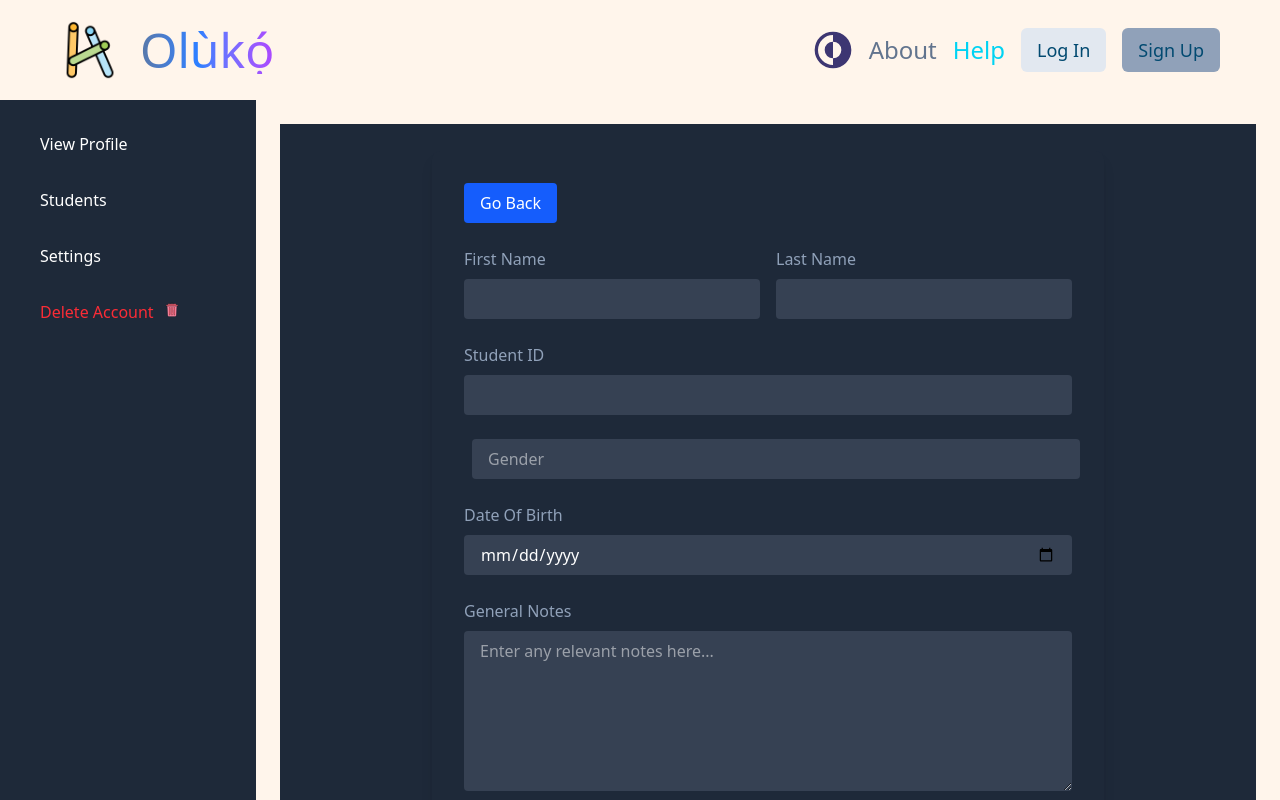
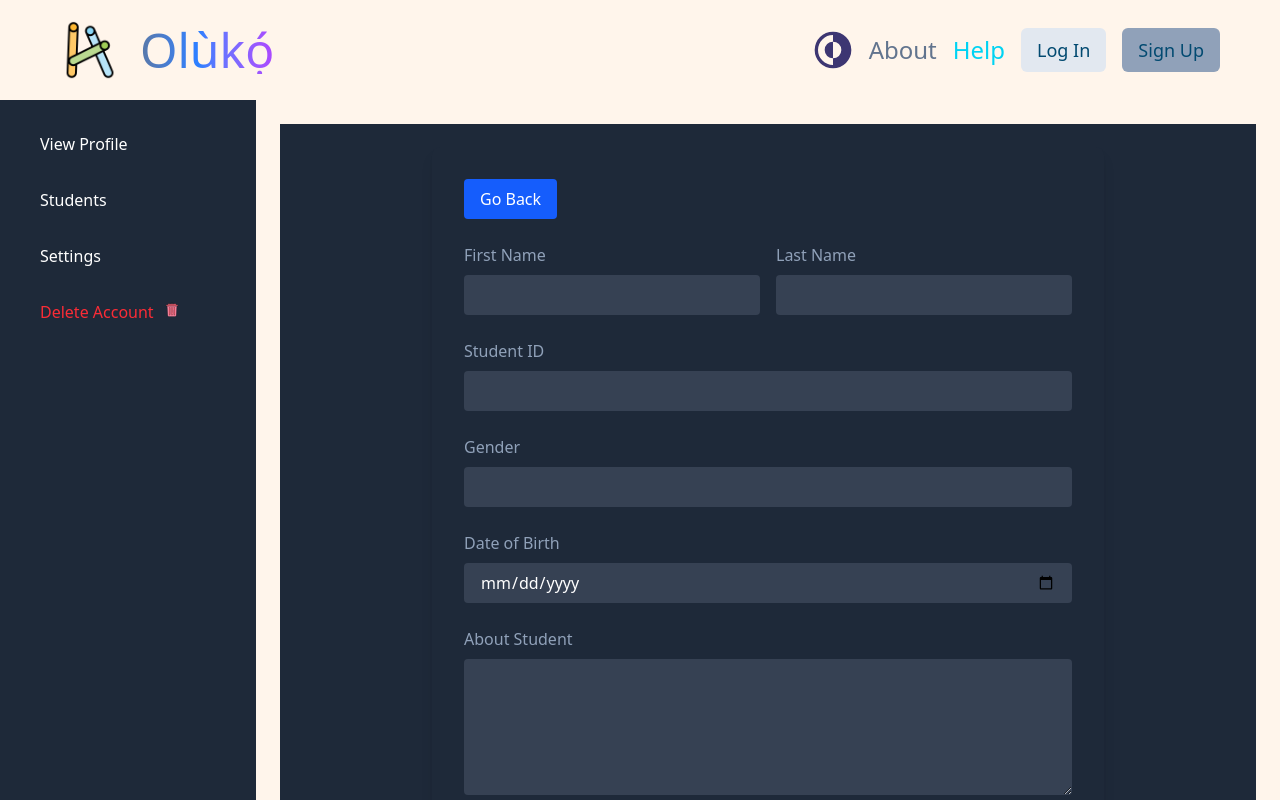
Before and after one commit to Ibadan-boy/olukor, a React (Vite) app: page /dashboard/addstudent in a window 1280 px wide. Shown: the top 800 px of the page. Built offline with nearby package versions, Linux system fonts and the light colour scheme; no server answers.

Commit message:
fixed some bugs

```diff
--- a/src/components/Forms/StdBiodata.jsx
+++ b/src/components/Forms/StdBiodata.jsx
@@ -1,85 +1,85 @@
-import { addDoc, collection, query, where, getDocs } from "firebase/firestore";
+import { addDoc, collection } from "firebase/firestore";
 import Button from "../UI/Button";
 import { database } from "../../services/firebase";
 import { useState } from "react";
 import { useNavigate } from "react-router-dom";
+import { auth } from "../../services/firebase";
 
 const StdBiodata = () => {
-  const [ isLoading, setIsLoading ] = useState();
+  const [isLoading, setIsLoading] = useState(false);
   const navigate = useNavigate();
 
-  const generalClasses = ["min-h-screen flex items-center justify-center bg-gray-800 text-white px-4",
-     "w-full max-w-2xl bg-gray-800 p-8 rounded-lg shadow-lg space-y-6",
-      "flex flex-col items-center space-y-4",
-       "w-32 h-32 rounded-full bg-gray-700 flex items-center justify-center overflow-hidden border-2 border-slate-500 shadow-md",
-        "cursor-pointer px-4 py-2 bg-blue-600 text-white rounded hover:bg-blue-800 transition text-sm",
-      "grid grid-cols-1 md:grid-cols-2 gap-4",
-    "block mb-2 text-slate-400",
-  "block mb-2 text-slate-400",
-  "w-full px-4 py-2 rounded bg-gray-700 focus:outline-none focus:ring-2 focus:ring-blue-500"]
-
-  async function handleStudentSubmit(event){
+  async function handleStudentSubmit(event) {
     event.preventDefault();
 
     const formData = new FormData(event.target);
     const allData = Object.fromEntries(formData.entries());
 
-    if(allData.firstName === "" || allData.lastName === ""){
+    if (allData.firstName === "" || allData.lastName === "") {
       alert("Add a student name");
       return;
     }
-    const studentId = allData.studentId;
-    const q = query(collection(database, "students"), where("studentId", "==", studentId));
-    const querySnapshot = await getDocs(q);
 
-    if (!querySnapshot.empty) {
-      alert("Student ID already exists. Please use a unique ID.");
+    const currentUser = auth.currentUser;
+    if (!currentUser) {
+      alert("User not signed in");
       return;
     }
 
-
-    try{
+    try {
       setIsLoading(true);
       await addDoc(collection(database, "students"), {
         ...allData,
-        createdAt: new Date()
-      })
-    } catch(err){
-      console.log(err)
-    } finally{
+        userId: currentUser.uid, // ✅ ADD THIS
+        createdAt: new Date(),
+      });
+      navigate("/dashboard/students");
+    } catch (err) {
+      console.error(err);
+    } finally {
       setIsLoading(false);
-      navigate('/dashboard/students')
     }
   }
 
-  if (isLoading) return <p className="bg-slate-800 min-h-screen flex items-center justify-center text-white text-xl">Adding student...</p>;
+  if (isLoading) {
+    return (
+      <p className="bg-slate-800 min-h-screen flex items-center justify-center text-white text-xl">
+        Adding student...
+      </p>
+    );
+  }
 
   return (
+    <div className="min-h-screen flex items-center justify-center bg-gray-800 text-white px-4">
+      <form
+        className="w-full max-w-2xl bg-gray-800 p-8 rounded-lg shadow-lg space-y-6"
+        onSubmit={handleStudentSubmit}
+      >
+        <button
+          type="button"
+          onClick={() => navigate("/dashboard/students")}
+          className="bg-blue-600 px-4 py-2 hover:bg-blue-800 cursor-pointer rounded"
+        >
+          Go Back
+        </button>
 
-    <div className= {generalClasses[0]}>
-
-      <form className={generalClasses[1]} onSubmit={handleStudentSubmit}>
-
-        <button type="button" className="bg-blue-600 px-4 py-2 hover:bg-blue-800 cursor-pointer rounded" onClick={()=> {navigate('/dashboard/students')}}>Go Back</button>
-
-        <div className={generalClasses[5]}>
+        <div className="grid grid-cols-1 md:grid-cols-2 gap-4">
           <div>
-            <label className={generalClasses[6]}>First Name</label>
+            <label className="block mb-2 text-slate-400">First Name</label>
             <input
               type="text"
-              className={generalClasses[8]}
               name="firstName"
               required
+              className="w-full px-4 py-2 rounded bg-gray-700"
             />
           </div>
-
           <div>
-            <label className={generalClasses[7]}>Last Name</label>
+            <label className="block mb-2 text-slate-400">Last Name</label>
             <input
               type="text"
-              className={generalClasses[8]}
               name="lastName"
               required
+              className="w-full px-4 py-2 rounded bg-gray-700"
             />
           </div>
         </div>
@@ -88,41 +88,44 @@ const StdBiodata = () => {
           <label className="block mb-2 text-slate-400">Student ID</label>
           <input
             type="text"
-            className={generalClasses[8]}
             name="studentId"
             required
+            className="w-full px-4 py-2 rounded bg-gray-700"
           />
         </div>
 
         <div>
-          <label className="m-2">
-            <input type="text" name="gender" placeholder="Gender" className = {generalClasses[8]} required/>
-          </label>
-        </div>
-
-        <div>
-          <label className="block mb-2 text-slate-400">Date Of Birth</label>
+          <label className="block mb-2 text-slate-400">Gender</label>
           <input
-            type="date"
-            className={generalClasses[8]}
-            name="dateOfBirth"
+            type="text"
+            name="gender"
             required
+            className="w-full px-4 py-2 rounded bg-gray-700"
           />
         </div>
 
         <div>
-          <label className="block mb-2 text-slate-400">General Notes</label>
+          <label className="block mb-2 text-slate-400">Date of Birth</label>
+          <input
+            type="date"
+            name="dateOfBirth"
+            required
+            className="w-full px-4 py-2 rounded bg-gray-700"
+          />
+        </div>
+
+        <div>
+          <label className="block mb-2 text-slate-400">About Student</label>
           <textarea
-            rows="6"
-            className={generalClasses[8]}
-            placeholder="Enter any relevant notes here..."
+            rows="5"
             name="about-student"
             required
+            className="w-full px-4 py-2 rounded bg-gray-700"
           ></textarea>
         </div>
 
         <div>
-            <Button color={'bg-blue-600 hover:bg-blue-800'}>Add Student</Button>
+          <Button color={"bg-blue-600 hover:bg-blue-800"}>Add Student</Button>
         </div>
       </form>
     </div>
--- a/src/components/StudentProfile.jsx
+++ b/src/components/StudentProfile.jsx
@@ -1,99 +1,73 @@
-import { onAuthStateChanged } from "firebase/auth";
+// pages/StudentProfile.jsx
+
+import { useParams } from "react-router-dom";
+import { useEffect, useState } from "react";
 import { doc, getDoc } from "firebase/firestore";
-import { useEffect, useState } from "react";
-import { auth, database } from "../services/firebase";
+import { database } from "../services/firebase";
 
 export default function StudentProfile() {
-  const [userData, setUserData] = useState(null);
+  const { id } = useParams();
+  const [student, setStudent] = useState(null);
   const [loading, setLoading] = useState(true);
 
   useEffect(() => {
-  const unsubscribe = onAuthStateChanged(auth, async (student) => {
-    if (student) {
+    async function fetchStudent() {
+      if (!id) {
+        console.warn("No student ID in URL.");
+        setLoading(false);
+        return;
+      }
+
       try {
-        const userRef = doc(database, "students", student.uid);
-        const docSnap = await getDoc(userRef);
+        const docRef = doc(database, "students", id);
+        const docSnap = await getDoc(docRef);
+
         if (docSnap.exists()) {
-          setUserData(docSnap.data());
+          setStudent(docSnap.data());
         } else {
-          console.log("No such document!");
+          console.log("Student not found.");
         }
-      } catch (error) {
-        console.error("Failed to fetch user data:", error);
+      } catch (err) {
+        console.error("Error fetching student profile:", err);
+      } finally {
+        setLoading(false);
       }
-    } else {
-      console.log("No user signed in");
     }
 
-    setLoading(false);
-  });
-
-  return () => unsubscribe();
-}, []);
-
-
-  console.log(userData);
+    fetchStudent();
+  }, [id]);
 
   if (loading) {
     return (
       <div className="bg-slate-800 min-h-screen flex items-center justify-center text-white text-xl">
-        Loading profile...
+        Loading student...
       </div>
     );
   }
 
-  if (!userData) {
+  if (!student) {
     return (
       <div className="bg-slate-800 min-h-screen flex items-center justify-center text-white text-xl">
-        User not found or not signed in.
+        Student not found.
       </div>
     );
   }
 
   return (
-    <div className="bg-slate-800 min-h-screen flex items-center justify-center p-6 font-sans">
-      <div className="bg-slate-700 text-white rounded-2xl shadow-2xl w-full max-w-md p-6 space-y-6">
-        <div className="text-center border-b border-slate-600 pb-4">
-          <h2 className="text-3xl font-bold tracking-wide">
-            {userData.firstName} {userData.lastName}
-          </h2>
-          <h2 className="text-xl text-slate-300 tracking-wide font-medium">
-            {userData.gender}
-          </h2>
-        </div>
+    <div className="bg-slate-800 min-h-screen flex items-center justify-center p-6">
+      <div className="bg-slate-700 text-white rounded-xl shadow-xl w-full max-w-md p-6 space-y-4">
+        <h2 className="text-2xl font-bold text-center">
+          {student.firstName} {student.lastName}
+        </h2>
 
-        <div className="text-center">
-          <h2 className="text-lg text-slate-400 font-medium">
-            Role:{" "}
-            <span className="text-white font-semibold">
-              {userData.role}
-            </span>
-          </h2>
-        </div>
+        <p className="text-sm text-slate-400 text-center">
+          Student ID: <span className="text-white">{student.studentId}</span>
+        </p>
 
-        <div className="space-y-1 text-center">
-          <h1 className="text-lg font-semibold tracking-wide">
-            Name of School:{" "}
-            <span className="text-slate-200">{userData.schoolName}</span>
-          </h1>
-          <h2 className="text-sm text-slate-400 italic">
-            Department of Science and Technology
-          </h2>
-        </div>
-
-        <div className="text-center">
-          <h2 className="text-base text-slate-300">
-            Subject:{" "}
-            <span className="text-white font-semibold">
-              {userData.dateOfBirth}
-            </span>
-          </h2>
-        </div>
-
-        <div className="text-center">
-          <button className="px-6 py-2 rounded-xl bg-indigo-500 hover:bg-indigo-600 transition-colors text-white font-medium shadow-md tracking-wide">
-            Edit Profile
-          </button>
+        <div className="space-y-1">
+          <p>Gender: <span className="text-white">{student.gender}</span></p>
+          <p>Date of Birth: <span className="text-white">{student.dateOfBirth}</span></p>
+          <p>About: <span className="text-white">{student["about-student"]}</span></p>
         </div>
       </div>
     </div>
```
